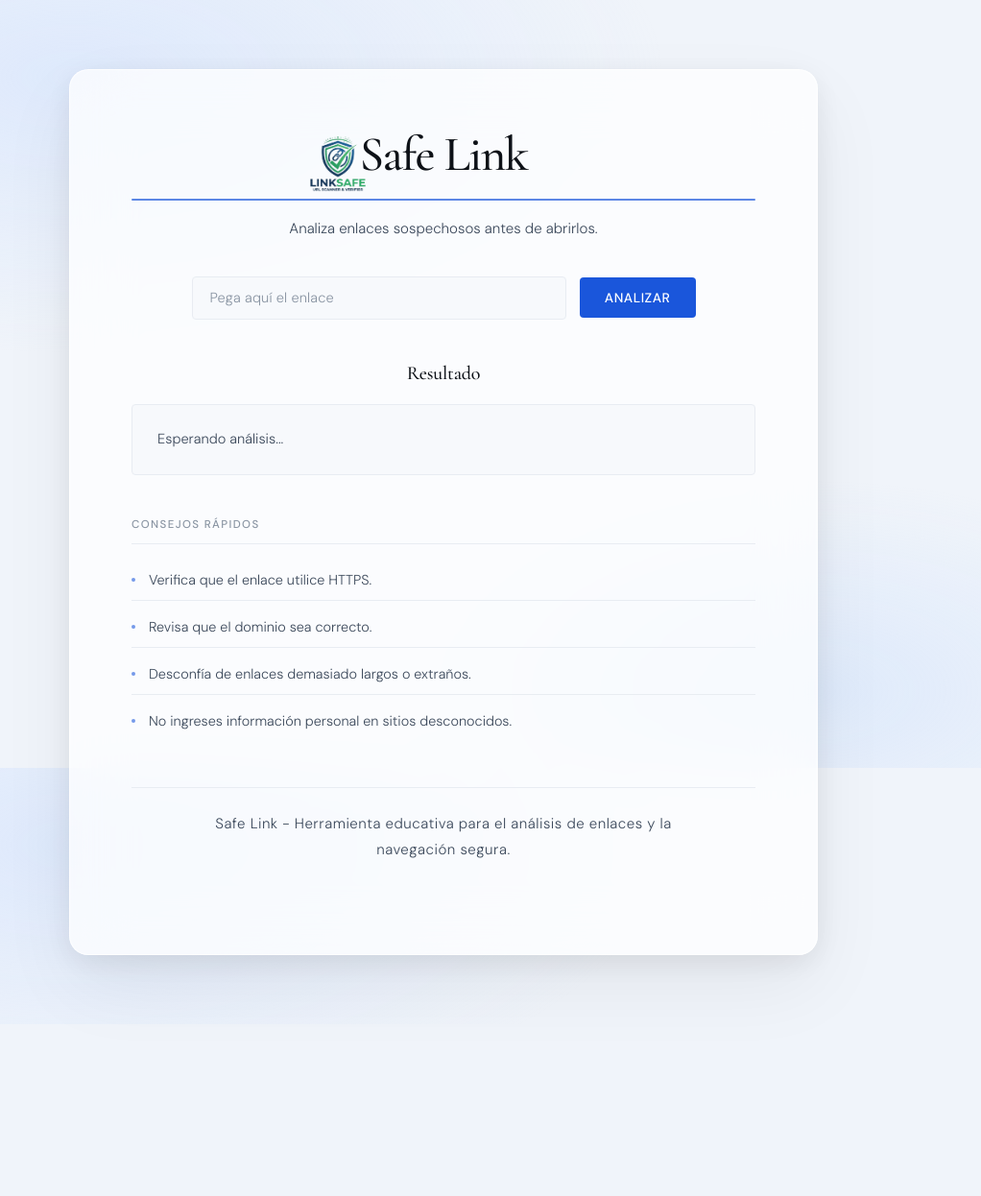
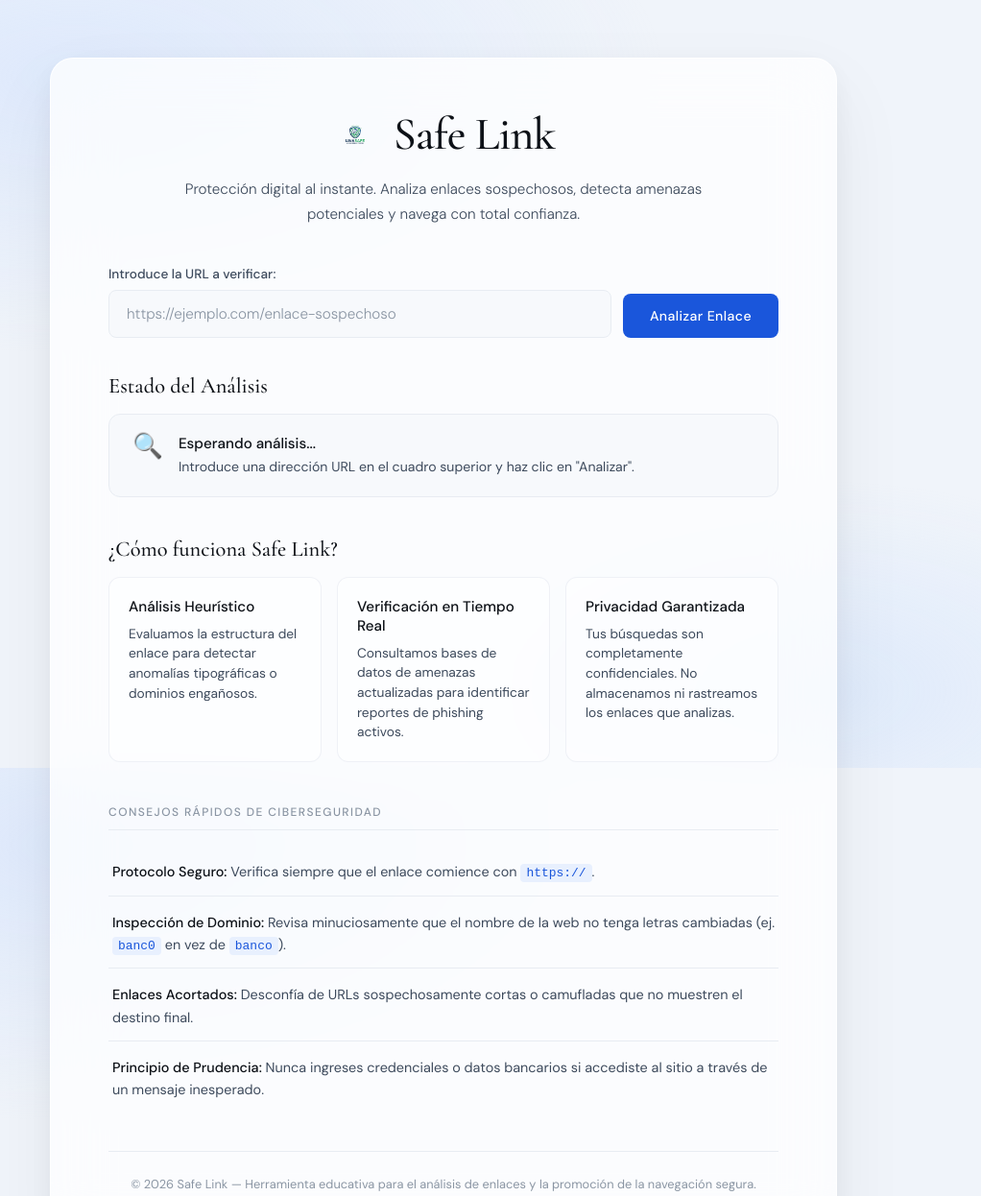
Before and after one commit to JeffRZ1609/SafeLink, a website: page index.html in a window 1280 px wide. Shown: the top 1246 px of the page at 96% size, without its empty margins (178-1200 px from the left). Before the commit the page ends 1067 px from the top, so only its background shows below. Drawn offline with nearby package versions, Linux system fonts and the light colour scheme.

Commit message:
Mejora del diseño web y avance de la documentacion

```diff
--- a/index.css
+++ b/index.css
@@ -30,109 +30,136 @@ body {
   display: flex;
   align-items: flex-start;
   justify-content: center;
-  text-align: center;
   -webkit-font-smoothing: antialiased;
   color: var(--ink);
 }
 
+
 .container {
   position: relative;
   z-index: 1;
-
-  width: 68%;
-  max-width: 780px;
-
-  margin: 72px auto;
-
-  background: rgba(255,255,255,.72);
-
+  width: 90%;
+  max-width: 820px;
+  margin: 60px auto;
+  background: rgba(255, 255, 255, 0.75);
   backdrop-filter: blur(30px);
   -webkit-backdrop-filter: blur(30px);
-
-  border: 1px solid rgba(255,255,255,.8);
-
+  border: 1px solid rgba(255, 255, 255, 0.8);
   box-shadow:
-    0 8px 32px rgba(0,0,0,.08),
-    0 32px 80px rgba(0,0,0,.06);
-
-  padding: 60px 64px;
-  border-radius: 20px;
-
-  animation: lift .8s cubic-bezier(.22,1,.36,1) both;
+    0 8px 32px rgba(0, 0, 0, 0.05),
+    0 32px 80px rgba(0, 0, 0, 0.06);
+  padding: 50px 60px;
+  border-radius: 24px;
+  animation: lift .8s cubic-bezier(.22, 1, .36, 1) both;
 }
 
 .container:hover {
-  transform: translateY(-3px);
+  transform: translateY(-2px);
   box-shadow:
-    0 1px 2px rgba(13, 17, 23, 0.04),
-    0 12px 32px rgba(13, 17, 23, 0.09),
-    0 48px 80px rgba(13, 17, 23, 0.07);
+    0 12px 32px rgba(13, 17, 23, 0.06),
+    0 48px 80px rgba(13, 17, 23, 0.08);
 }
 
-h1 {
+
+.main-header {
+  text-align: center;
+  margin-bottom: 40px;
+}
+
+.logo-container {
+  display: flex;
+  align-items: center;
+  justify-content: center;
+  gap: 16px;
+  margin-bottom: 16px;
+}
+
+.logo {
+  width: 48px;
+  height: 48px;
+  object-fit: contain;
+}
+
+.logo-title {
   font-family: 'Cormorant Garamond', Georgia, serif;
-  font-size: clamp(2.4rem, 4.5vw, 3.2rem);
+  font-size: clamp(2.2rem, 5vw, 3rem);
   font-weight: 500;
-  letter-spacing: -0.03em;
-  line-height: 1.1;
+  letter-spacing: -0.02em;
   color: var(--ink);
-  margin-bottom: 16px;
   transition: opacity var(--t);
 }
 
-h1::after {
-  content: '';
-  display: block;
-  width: px;
-  height: 2px;
-  background: var(--azure);
-  margin: 18px auto 0;
-  border-radius: 2px;
-  opacity: 0.7;
+.logo-title:hover {
+  opacity: 0.85;
 }
 
-h1:hover {
-  opacity: 0.82;
+.subtitle {
+  font-size: 0.95rem;
+  font-weight: 300;
+  line-height: 1.7;
+  color: var(--ink-soft);
+  max-width: 58ch;
+  margin: 0 auto;
 }
 
-p {
-  font-size: 0.94rem;
-  font-weight: 300;
-  line-height: 1.75;
-  color: var(--ink-soft);
-  margin-bottom: 36px;
-  max-width: 52ch;
-  margin-left: auto;
-  margin-right: auto;
+/* Títulos de Secciones */
+.section-title {
+  font-family: 'Cormorant Garamond', Georgia, serif;
+  font-size: 1.4rem;
+  font-weight: 500;
+  color: var(--ink);
+  margin-bottom: 16px;
 }
 
-h2 {
-  font-family: 'Cormorant Garamond', Georgia, serif;
-  font-size: 1.25rem;
+.section-title-alt {
+  font-family: 'DM Sans', sans-serif;
+  font-size: 0.75rem;
   font-weight: 500;
-  letter-spacing: -0.01em;
-  color: var(--ink);
-  margin-top: 44px;
+  letter-spacing: 0.12em;
+  text-transform: uppercase;
+  color: var(--ink-muted);
+  margin-bottom: 20px;
+  padding-bottom: 10px;
+  border-bottom: 1px solid var(--rule);
+}
+
+
+.analyzer-section {
+  margin-bottom: 36px;
+}
+
+.input-group {
+  display: grid;
+  grid-template-columns: 1fr auto;
+  gap: 12px;
+  align-items: end;
+}
+
+.input-label {
+  grid-column: 1 / -1;
+  text-align: left;
+  font-size: 0.85rem;
+  font-weight: 500;
+  color: var(--ink-soft);
+  margin-bottom: -4px;
 }
 
 .input {
-  width: 60%;
-  padding: 12px 18px;
+  width: 100%;
+  padding: 14px 18px;
   border: 1px solid var(--rule);
-  border-radius: 4px;
+  border-radius: 8px;
   background: var(--paper-warm);
   outline: none;
-  font-size: 0.91rem;
+  font-size: 0.95rem;
   font-family: 'DM Sans', sans-serif;
   font-weight: 300;
   color: var(--ink);
-  letter-spacing: 0.01em;
   transition: border-color var(--t), box-shadow var(--t), background var(--t);
 }
 
 .input::placeholder {
   color: var(--ink-muted);
-  font-weight: 300;
 }
 
 .input:hover {
@@ -142,190 +169,191 @@ h2 {
 .input:focus {
   background: var(--paper);
   border-color: var(--azure);
-  box-shadow: 0 0 0 3px var(--glow);
+  box-shadow: 0 0 0 4px var(--glow);
 }
 
-button {
-  padding: 12px 26px;
+/* Botón Profesional */
+.btn-primary {
+  padding: 14px 28px;
   border: none;
-  border-radius: 4px;
+  border-radius: 8px;
   background: var(--azure);
   color: #fff;
-  font-size: 0.86rem;
+  font-size: 0.88rem;
   font-weight: 500;
   font-family: 'DM Sans', sans-serif;
-  letter-spacing: 0.04em;
-  text-transform: uppercase;
+  letter-spacing: 0.03em;
   cursor: pointer;
-  margin-left: 10px;
   position: relative;
   overflow: hidden;
   transition: background var(--t), box-shadow var(--t), transform var(--t);
 }
 
-button:hover {
+.btn-primary:hover {
   background: #1447c0;
-  transform: translateY(-2px);
-  box-shadow: 0 6px 20px rgba(26, 86, 219, 0.28);
+  transform: translateY(-1px);
+  box-shadow: 0 6px 20px rgba(26, 86, 219, 0.25);
 }
 
-button:active {
-  transform: scale(0.97);
-  box-shadow: none;
+.btn-primary:active {
+  transform: scale(0.98);
 }
 
-button::after {
-  content: '';
-  position: absolute;
-  top: 0;
-  left: -120%;
-  width: 50%;
-  height: 100%;
-  background: linear-gradient(90deg, transparent, rgba(255,255,255,.18), transparent);
-  transition: left 0.5s ease;
+/* Panel de Resultados (Dashboard Card) */
+.results-section {
+  margin-bottom: 40px;
+  text-align: left;
 }
 
-button:hover::after {
-  left: 180%;
-}
-
-#resultado {
-  margin-top: 20px;
+.status-card {
+  display: flex;
+  align-items: flex-start;
+  gap: 16px;
   background: var(--paper-warm);
-  padding: 24px 26px;
-  border-radius: 4px;
-  min-height: 60px;
+  padding: 20px 24px;
+  border-radius: 12px;
   border: 1px solid var(--rule);
-  text-align: left;
-  font-size: 0.91rem;
-  font-weight: 300;
-  color: var(--ink-soft);
-  line-height: 1.7;
   transition: border-color var(--t), box-shadow var(--t);
 }
 
-#resultado:hover {
+.status-card:hover {
   border-color: #c2cfe0;
-  box-shadow: 0 4px 16px rgba(13, 17, 23, 0.05);
+  box-shadow: 0 6px 18px rgba(13, 17, 23, 0.04);
 }
 
-.info {
-  text-align: left;
-  margin-top: 44px;
+.status-icon {
+  font-size: 1.6rem;
+  line-height: 1;
 }
 
-.info h3 {
-  font-family: 'DM Sans', sans-serif;
-  font-size: 0.72rem;
+.status-title {
   font-weight: 500;
-  letter-spacing: 0.12em;
-  text-transform: uppercase;
-  color: var(--ink-muted);
-  margin-bottom: 16px;
-  padding-bottom: 12px;
-  border-bottom: 1px solid var(--rule);
+  font-size: 0.95rem;
+  color: var(--ink);
+  margin-bottom: 4px;
 }
 
-.info ul {
+.status-desc {
+  font-size: 0.88rem;
+  color: var(--ink-soft);
+  line-height: 1.5;
+}
+
+/* Nueva Sección de Características (Grid) */
+.features-section {
+  margin-bottom: 44px;
+  text-align: left;
+}
+
+.features-grid {
+  display: grid;
+  grid-template-columns: repeat(auto-fit, minmax(220px, 1fr));
+  gap: 16px;
+}
+
+.feature-item {
+  background: rgba(255, 255, 255, 0.45);
+  padding: 20px;
+  border-radius: 12px;
+  border: 1px solid rgba(232, 236, 242, 0.7);
+  transition: transform var(--t), background var(--t);
+}
+
+.feature-item:hover {
+  background: var(--paper);
+  transform: translateY(-2px);
+}
+
+.feature-item h4 {
+  font-size: 0.95rem;
+  font-weight: 500;
+  color: var(--ink);
+  margin-bottom: 8px;
+}
+
+.feature-item p {
+  font-size: 0.86rem;
+  line-height: 1.5;
+  color: var(--ink-soft);
+}
+
+/* Sección de Consejos y Listas */
+.info-section {
+  text-align: left;
+  margin-bottom: 40px;
+}
+
+.tips-list {
   list-style: none;
-  padding: 0;
   display: flex;
   flex-direction: column;
-  gap: 6px;
+  gap: 4px;
 }
 
-.info li {
-  background: transparent;
-  padding: 12px 0;
+.tips-list li {
+  padding: 12px 4px;
   border-bottom: 1px solid var(--rule);
   color: var(--ink-soft);
   font-size: 0.9rem;
-  font-weight: 300;
-  display: flex;
-  align-items: center;
-  gap: 14px;
+  line-height: 1.6;
   transition: color var(--t), padding-left var(--t);
 }
 
-.info li::before {
-  content: '';
-  display: inline-block;
-  width: 4px;
-  height: 4px;
-  border-radius: 50%;
-  background: var(--azure);
-  flex-shrink: 0;
-  opacity: 0.6;
-}
-
-.info li:hover {
+.tips-list li:hover {
   color: var(--ink);
   padding-left: 6px;
 }
 
-.info li:last-child {
+.tips-list li:last-child {
   border-bottom: none;
 }
 
-footer {
-  margin-top: 48px;
+.tips-list strong {
+  font-weight: 500;
+  color: var(--ink);
+}
+
+code {
+  background: var(--azure-pale);
+  color: var(--azure);
+  padding: 2px 6px;
+  border-radius: 4px;
+  font-family: monospace;
+  font-size: 0.9em;
+}
+
+.main-footer {
   padding-top: 24px;
   border-top: 1px solid var(--rule);
   color: var(--ink-muted);
-  font-size: 0.78rem;
-  font-weight: 300;
-  letter-spacing: 0.04em;
-}
-
-.loading {
-  width: 28px;
-  height: 28px;
-  border: 1.5px solid var(--rule);
-  border-top-color: var(--azure);
-  border-radius: 50%;
-  margin: 20px auto;
-  animation: spin 0.8s linear infinite;
-}
-
-.logo-title {
-  position: relative;
+  font-size: 0.8rem;
   text-align: center;
-}
-
-.logo {
-  position: absolute;
-  left: 50%;
-  transform: translateX(-180px);
-  top: 50%;
-  margin-top: -70px;
-  width: 140px;
-  height: 140px;
-  object-fit: contain;
+  line-height: 1.5;
 }
 
 @keyframes lift {
-  from { opacity: 0; transform: translateY(28px); }
+  from { opacity: 0; transform: translateY(20px); }
   to   { opacity: 1; transform: translateY(0); }
 }
 
-@keyframes spin {
-  to { transform: rotate(360deg); }
-}
+@media (max-width: 768px) {
+  .container {
+    width: 92%;
+    padding: 36px 24px;
+    margin: 30px auto;
+  }
 
-@media (max-width: 700px) {
-  .container {
-    width: 94%;
-    padding: 36px 28px;
-    margin: 32px auto;
+  .input-group {
+    grid-template-columns: 1fr;
+    gap: 14px;
   }
-  .input {
+
+  .btn-primary {
     width: 100%;
-    margin-bottom: 10px;
   }
-  button {
-    margin-left: 0;
-    margin-top: 10px;
-    width: 100%;
+
+  .features-grid {
+    grid-template-columns: 1fr;
   }
 }
 
--- a/index.html
+++ b/index.html
@@ -3,60 +3,95 @@
 <head>
     <meta charset="UTF-8">
     <meta name="viewport" content="width=device-width, initial-scale=1.0">
-    <title>Safe Link</title>
+    <title>Safe Link - Analizador de Enlaces Seguro</title>
     <link rel="stylesheet" href="index.css">
-</head>
+    </head>
 <body>
 
     <div class="container">
 
-        <h1 class="logo-title">
-            <img src="logo.png" alt="Safe Link Logo" class="logo">
-            Safe Link
-        </h1>
+        <header class="main-header">
+            <div class="logo-container">
+                <img src="logo.png" alt="Safe Link Logo" class="logo">
+                <h1 class="logo-title">Safe Link</h1>
+            </div>
+            <p class="subtitle">
+                Protección digital al instante. Analiza enlaces sospechosos, detecta amenazas potenciales y navega con total confianza.
+            </p>
+        </header>
 
-        <p>
-            Analiza enlaces sospechosos antes de abrirlos.
-        </p>
+        <main class="content-layout">
 
-        <input
-            type="text"
-            id="url"
-            class="input"
-            placeholder="Pega aquí el enlace">
+            <section class="analyzer-section">
+                <div class="input-group">
+                    <label for="url" class="input-label">Introduce la URL a verificar:</label>
+                    <input
+                        type="url"
+                        id="url"
+                        class="input"
+                        placeholder="https://ejemplo.com/enlace-sospechoso"
+                        required>
+                    <button id="btnAnalizar" class="btn-primary">
+                        <span>Analizar Enlace</span>
+                    </button>
+                </div>
+            </section>
 
-        <button id="btnAnalizar">
-            Analizar
-        </button>
+            <section class="results-section">
+                <h2 class="section-title">Estado del Análisis</h2>
+                <div id="resultado" class="status-card waiting">
+                    <div class="status-icon">🔍</div>
+                    <div class="status-text">
+                        <p class="status-title">Esperando análisis...</p>
+                        <p class="status-desc">Introduce una dirección URL en el cuadro superior y haz clic en "Analizar".</p>
+                    </div>
+                </div>
+            </section>
 
-        <h2>Resultado</h2>
+            <section class="features-section">
+                <h2 class="section-title">¿Cómo funciona Safe Link?</h2>
+                <div class="features-grid">
+                    <div class="feature-item">
+                        <h4> Análisis Heurístico</h4>
+                        <p>Evaluamos la estructura del enlace para detectar anomalías tipográficas o dominios engañosos.</p>
+                    </div>
+                    <div class="feature-item">
+                        <h4> Verificación en Tiempo Real</h4>
+                        <p>Consultamos bases de datos de amenazas actualizadas para identificar reportes de phishing activos.</p>
+                    </div>
+                    <div class="feature-item">
+                        <h4> Privacidad Garantizada</h4>
+                        <p>Tus búsquedas son completamente confidenciales. No almacenamos ni rastreamos los enlaces que analizas.</p>
+                    </div>
+                </div>
+            </section>
 
-        <div id="resultado">
-            Esperando análisis...
-        </div>
+            <section class="info-section">
+                <h3 class="section-title-alt">Consejos rápidos de ciberseguridad</h3>
+                <ul class="tips-list">
+                    <li>
+                        <strong>Protocolo Seguro:</strong> Verifica siempre que el enlace comience con <code>https://</code>.
+                    </li>
+                    <li>
+                        <strong>Inspección de Dominio:</strong> Revisa minuciosamente que el nombre de la web no tenga letras cambiadas (ej. <code>banc0</code> en vez de <code>banco</code>).
+                    </li>
+                    <li>
+                        <strong>Enlaces Acortados:</strong> Desconfía de URLs sospechosamente cortas o camufladas que no muestren el destino final.
+                    </li>
+                    <li>
+                        <strong>Principio de Prudencia:</strong> Nunca ingreses credenciales o datos bancarios si accediste al sitio a través de un mensaje inesperado.
+                    </li>
+                </ul>
+            </section>
 
-        <div class="info">
+        </main>
 
-            <h3>Consejos rápidos</h3>
-
-            <ul>
-                <li>Verifica que el enlace utilice HTTPS.</li>
-                <li>Revisa que el dominio sea correcto.</li>
-                <li>Desconfía de enlaces demasiado largos o extraños.</li>
-                <li>No ingreses información personal en sitios desconocidos.</li>
-            </ul>
-
-        </div>
-
-        <footer>
-            <p>
-                Safe Link - Herramienta educativa para el análisis de enlaces y la navegación segura.
-            </p>
-        </footer>
+        <footer class="main-footer">
+            <p>© 2026 Safe Link — Herramienta educativa para el análisis de enlaces y la promoción de la navegación segura.</p>
+        </</footer>
 
     </div>
 
     <script src="app.js"></script>
-
 </body>
 </html>
```
Also changed, not shown: README.md.
